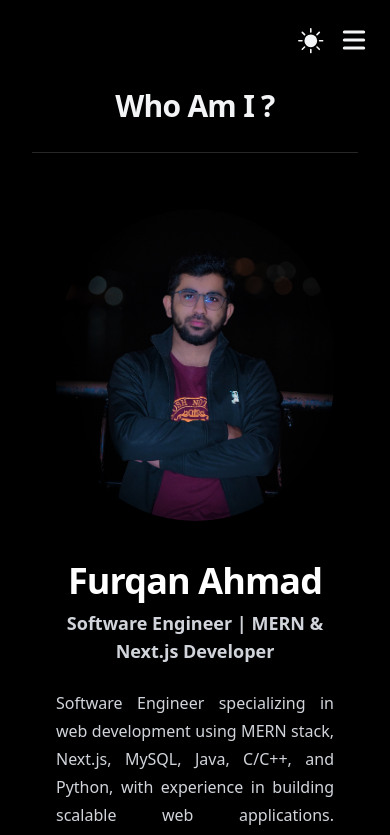
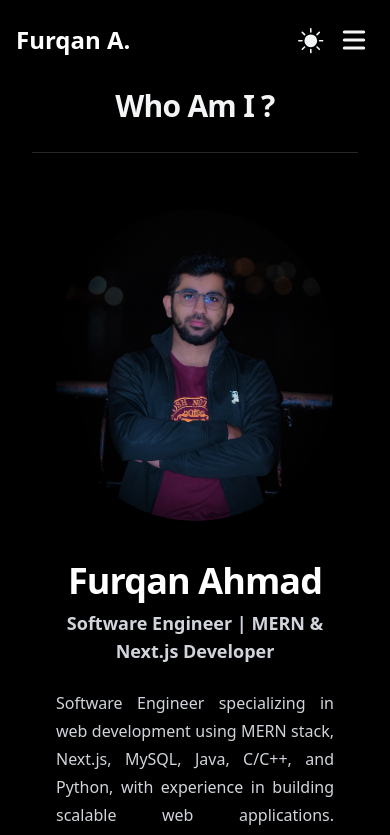
Before and after one commit to furqanahmad03/Portfolio, a Next.js app: page /about in a window 390 px wide. Shown: the top 835 px of the page. Built offline with nearby package versions, Linux system fonts and the light colour scheme.

Commit message:
Navbar adjustment

```diff
--- a/components/Navbar.tsx
+++ b/components/Navbar.tsx
@@ -19,7 +19,7 @@ export default function Navbar() {
           <div>
             <Link
               href="/"
-              className={classNames("hidden text-3xl font-extrabold sm:block", {
+              className={classNames("md:text-3xl font-extrabold block text-2xl", {
                 "": pathName === "/",
               })}
               aria-label="Logo"
```
